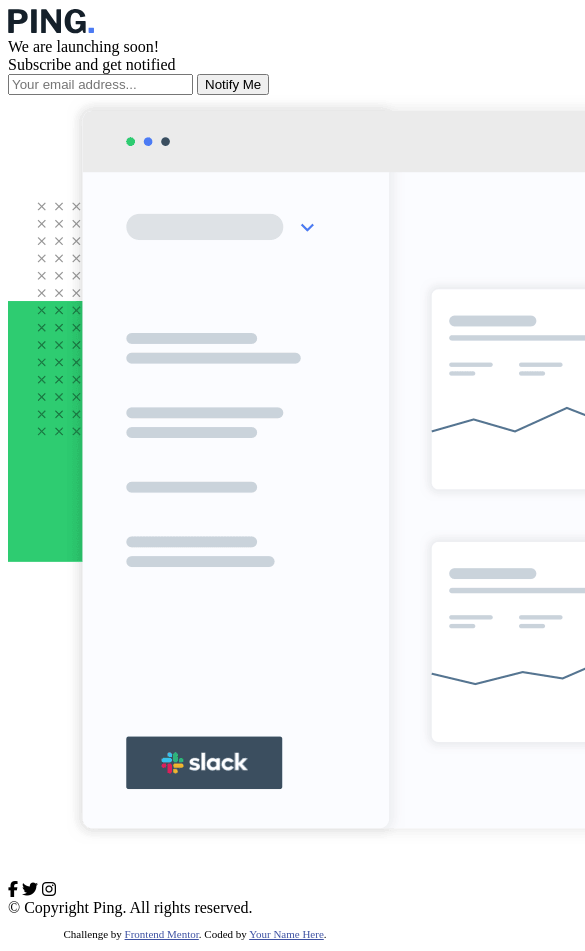
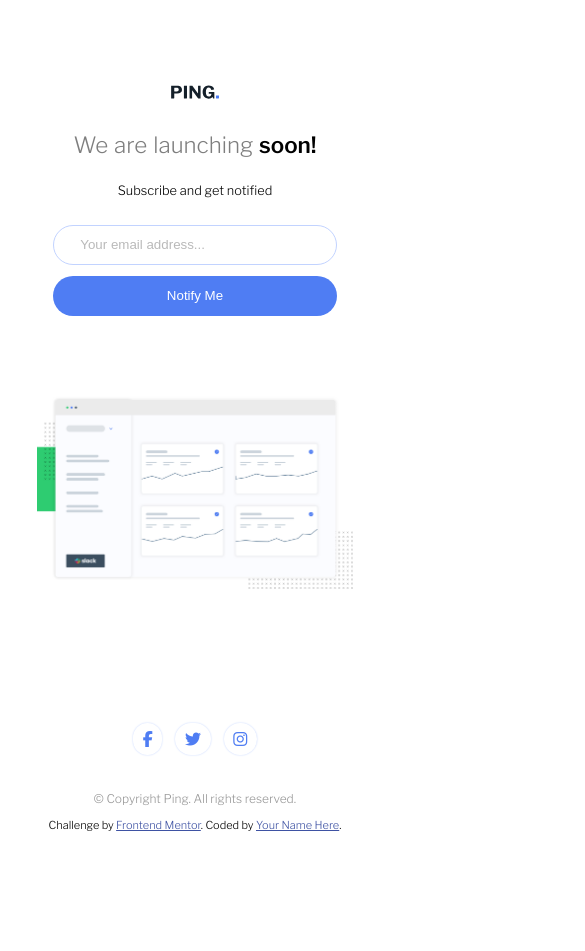
Before and after one commit to joereginald/ping-coming-soon-page-master, a plain HTML site: page index.html in a window 390 px wide. Shown: the top 951 px of the page, 585 px wide, since content can reach past the window. After the commit the page ends 880 px from the top, so only its background shows below. Drawn offline with nearby package versions, Linux system fonts and the light colour scheme.

Commit message:
v0.5
mobile design DONE

```diff
--- a/index.html
+++ b/index.html
@@ -4,6 +4,9 @@
   <meta charset="UTF-8">
   <meta name="viewport" content="width=device-width, initial-scale=1.0"> <!-- displays site properly based on user's device -->
 
+  <link rel="preconnect" href="https://fonts.googleapis.com">
+  <link rel="preconnect" href="https://fonts.gstatic.com" crossorigin>
+  <link href="https://fonts.googleapis.com/css2?family=Libre+Franklin:wght@300;600;700&display=swap" rel="stylesheet">
   <script src="https://kit.fontawesome.com/9aad3393e4.js" crossorigin="anonymous"></script>
   <link rel="stylesheet" href="style.css">
   <link rel="icon" type="image/png" sizes="32x32" href="./images/favicon-32x32.png">
@@ -18,14 +21,16 @@
 </head>
 <body>
   <div class="container">
-    <img src="./images/logo.svg" alt="" class="logo">
+    <img src="./images/logo.svg" alt="" id="logo">
     <div class="text">
-      <div class="title">We are launching <span>soon!</span> </div>
-      <div class="subtitle">Subscribe and get notified</div>
+      <div id="title"> <span>We are launching</span> soon!</div>
+      <div id="subtitle">Subscribe and get notified</div>
     </div>
     <div class="input">
-      <input type="text" name="" id="inputEmail" placeholder="Your email address...">
-      <input type="submit" value="Notify Me">
+      <div class="inputEmail">
+        <input type="text" name="" id="inputEmail" placeholder="Your email address...">
+      </div>
+      <input type="submit" value="Notify Me" id="submit">
     </div>
     <img src="./images/illustration-dashboard.png" alt="" id="illustration">
     <div class="socmed">
@@ -33,16 +38,10 @@
       <i class="fab fa-twitter"></i>
       <i class="fab fa-instagram"></i>
     </div>
+    <div class="copyright">
+      <p>&copy; Copyright Ping. All rights reserved.</p>
+    </div>
   </div>
-
-
-
-
-
-
-
-  &copy; Copyright Ping. All rights reserved.
-
   <footer>
     <p class="attribution">
       Challenge by <a href="https://www.frontendmentor.io?ref=challenge" target="_blank">Frontend Mentor</a>.
--- a/style.css
+++ b/style.css
@@ -0,0 +1,130 @@
+html {
+    box-sizing: border-box;
+    font-size: 100%;
+}
+
+*, *::before, *::after{
+    box-sizing: inherit;
+}
+
+body{
+    line-height: 1.3;
+    font-family: 'Libre Franklin', sans-serif;
+    padding: 1.8rem;
+}
+
+:root {
+    /* primary */
+    --blue : hsl(223, 87%, 63%);
+    /* secondary */
+    --paleblue : hsl(223, 100%, 88%);
+    --lightred : hsl(354, 100%, 66%);
+    /* neutral */
+    --gray : hsl(0, 0%, 59%);
+    --vdkblue : hsl(209, 33%, 12%);
+}
+
+#illustration {
+    width: 100%;
+    margin-bottom: 8em;
+}
+
+.container {
+    max-width: 40rem;
+    margin: auto;
+    margin-top: 3em;
+}
+
+#logo {
+    display: block;
+    width : 15%;
+    height: auto;
+    margin-left: auto;
+    margin-right: auto;
+    margin-bottom: 2em;
+}
+
+.text {
+    text-align: center;
+}
+
+#title {
+    word-spacing: 0.05em;
+    font-size: 1.4em;
+    font-weight: 600;
+    margin-bottom: 1em;
+}
+
+#title span {
+    font-weight: 300;
+    opacity: 0.5;
+}
+
+#subtitle {
+    font-size: 0.8em;
+    margin-bottom: 2em;
+}
+
+.input {
+    display: block;
+    margin: 0 auto;
+    margin-bottom: 5em;
+    text-align: center;
+}
+
+.input #inputEmail {
+    width: 90%;
+    height: 3em;
+    padding: 1em 2em 1em 2em;
+    border: none;
+    border: solid 1px var(--paleblue);
+    border-radius: 3em;
+    margin-bottom: 0.8em;
+}
+
+::placeholder {
+    opacity: 50%;
+}
+
+.input #submit {
+    width: 90%;
+    height: 3em;
+    border: none;
+    border-radius: 3em;
+    background-color: var(--blue);
+    color: white;
+}
+
+/* desktop */
+@media only screen and (min-width: 62.5rem) {
+
+}
+
+.socmed {
+    display: block;
+    margin: 0 auto;
+    text-align: center;
+}
+
+.socmed i.fab {
+    display: inline-block;
+    border-radius: 60px;
+    color: var(--blue);
+    box-shadow: 0px 0px 2px var(--paleblue);
+    padding: 0.5em 0.6em;
+    margin-left: 0.3em;
+    margin-right: 0.3em;
+    margin-bottom: 1.5em;
+}
+
+.copyright {
+    display: block;
+    margin: 0 auto;
+    text-align: center;
+}
+
+.copyright p {
+    font-size: 0.75em;
+    font-weight: 300;
+    color: var(--gray);
+}
```
